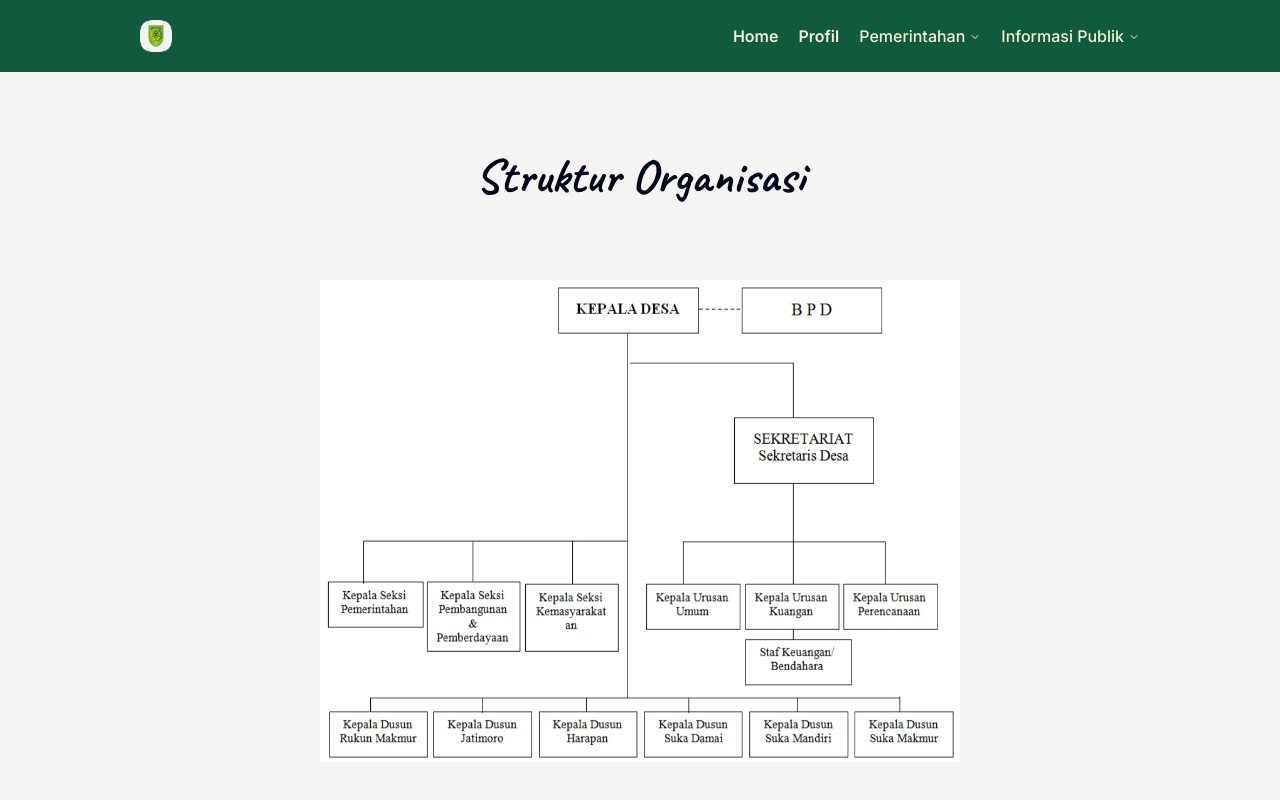
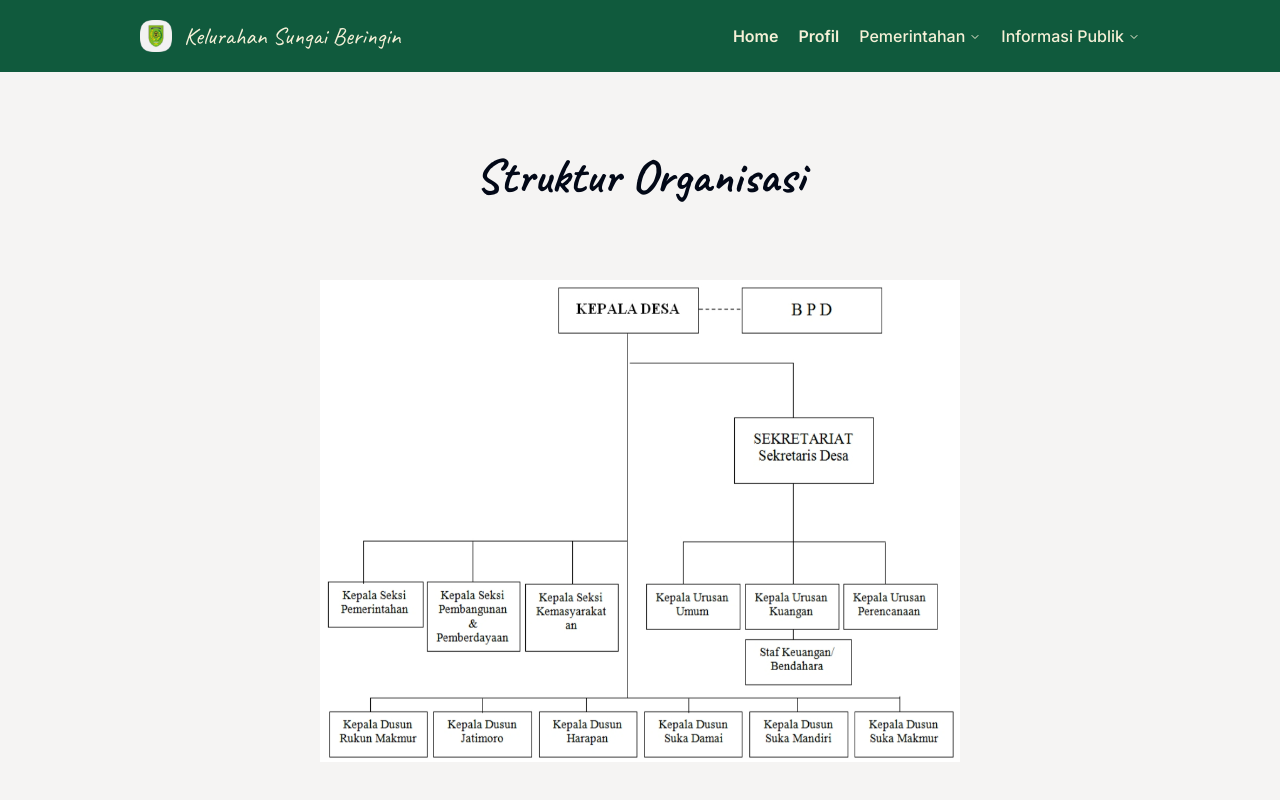
Before and after one commit to fzl96/bagan-jaya, a Next.js app: page /struktur-organisasi in a window 1280 px wide. Shown: the top 800 px of the page. Built offline with nearby package versions, Linux system fonts and the light colour scheme.

Commit message:
fix: text logo still on sr-only

```diff
--- a/src/components/navbar.tsx
+++ b/src/components/navbar.tsx
@@ -20,7 +20,7 @@ export function Navbar() {
         <Link href="/">
           <div className="flex items-center gap-3">
             <img src="/logo.png" alt="Logo" className="w-8 h-8" />
-            <span className="text-2xl text-[#f5f0d7] font-accent md:block sr-only">
+            <span className="text-2xl text-[#f5f0d7] font-accent md:not-sr-only sr-only">
               {siteConfig.name}
             </span>
           </div>
```
